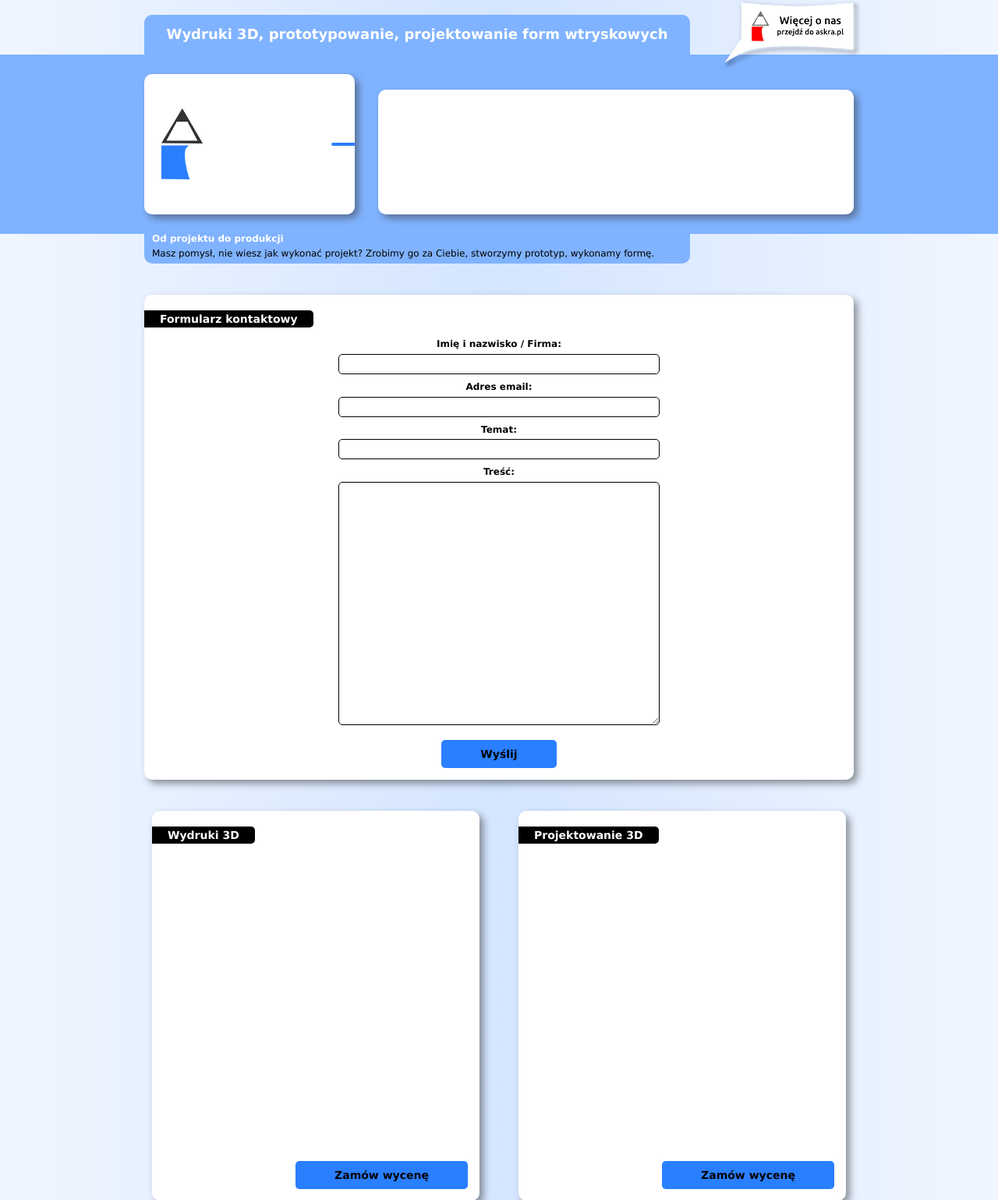
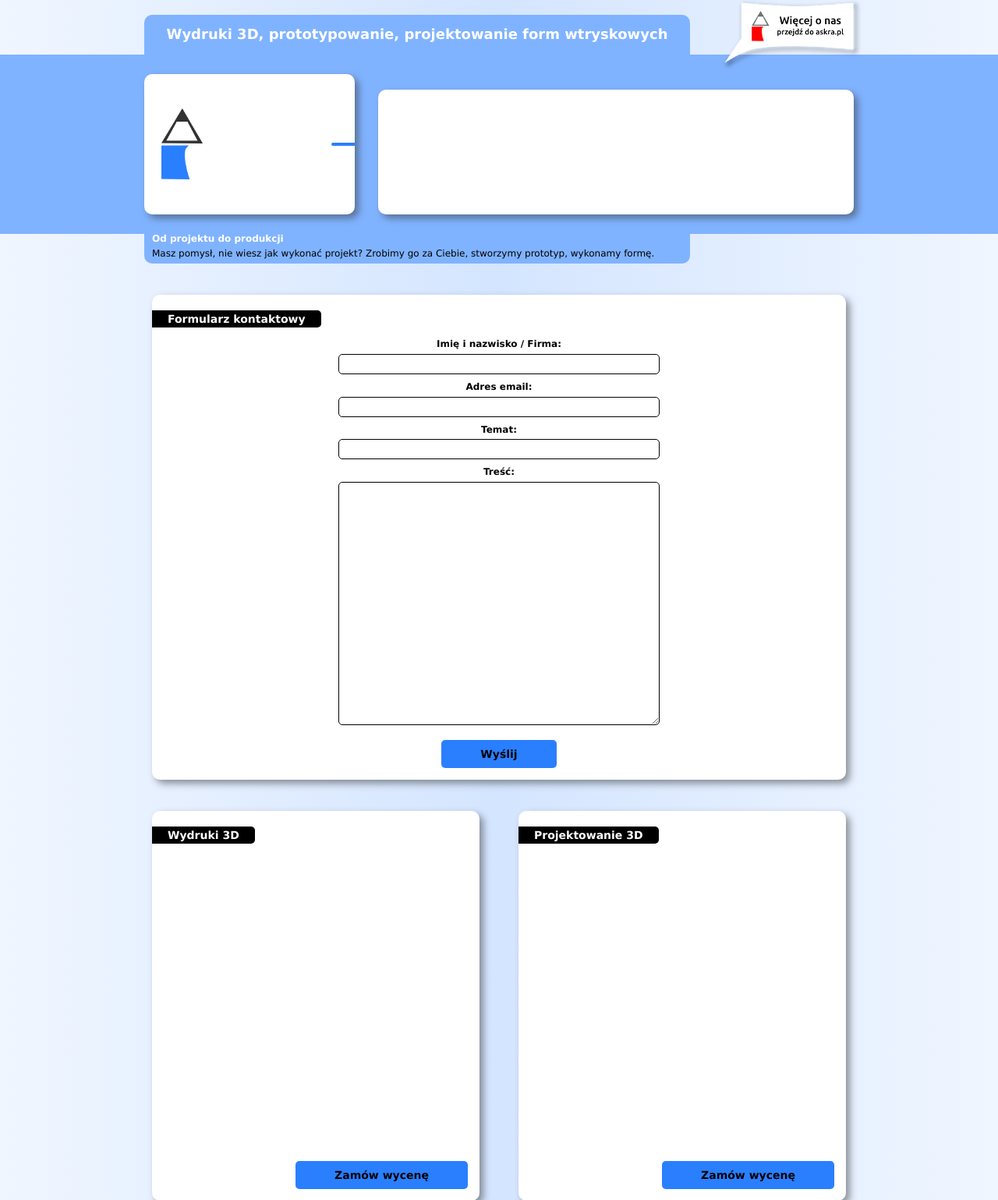
Before and after one commit to v0y/SAF-CMS, a Django app: template safcms/mails/templates/3d.askra.pl/mails/contact_form.html in a window 1280 px wide. Shown: the part 51-1590 px from the top of the page at 78% size. Run offline with Django 3.2, Linux system fonts and the light colour scheme; the template is opened without the code that fills it, so the values that code supplies are empty; parts of the project's set-up code (start-up, migrations or seed data) failed here and were passed over; some libraries are stand-ins or nearby versions.

Commit message:
[3d.askra.pl] change main box width

```diff
--- a/safcms/shared/static/3d.askra.pl/shared/style.css
+++ b/safcms/shared/static/3d.askra.pl/shared/style.css
@@ -234,7 +234,7 @@ ul li {
   box-shadow: 5px 5px 10px 0px rgba(50, 50, 50, 0.5);
   padding: 0;
   margin: 0;
-  width: 910px;
+  width: 890px;
   margin-left: auto;
   margin-right: auto;
   font-size: 12px;
--- a/safcms/shared/static/3d.askra.pl/shared/style.less
+++ b/safcms/shared/static/3d.askra.pl/shared/style.less
@@ -264,7 +264,7 @@ ul {
 
 .main-box {
     .box;
-    .center-content;
+    .center-content(890px);
     font-size: @font-small;
     margin-top: 40px;
     display: block;
```
